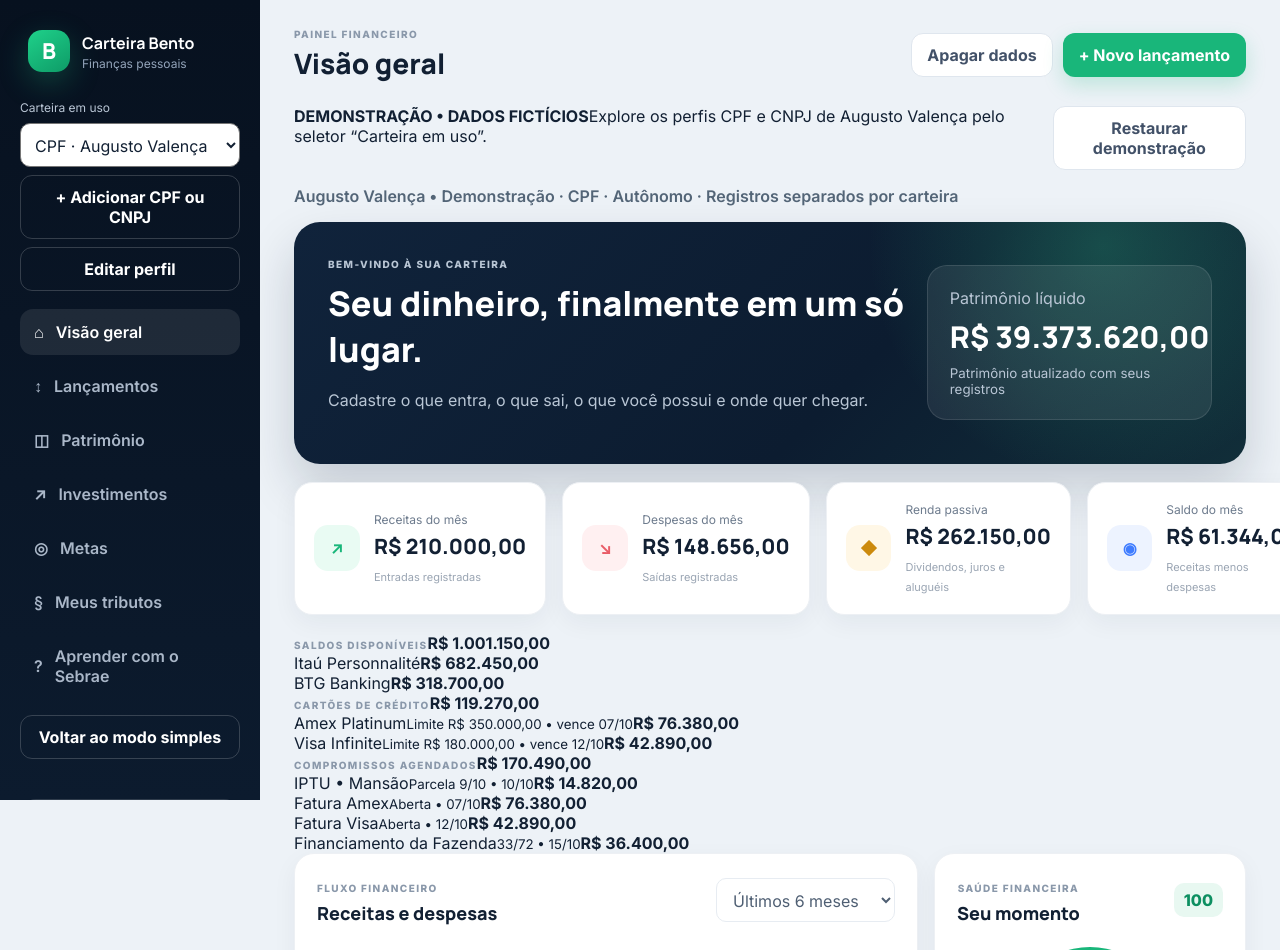
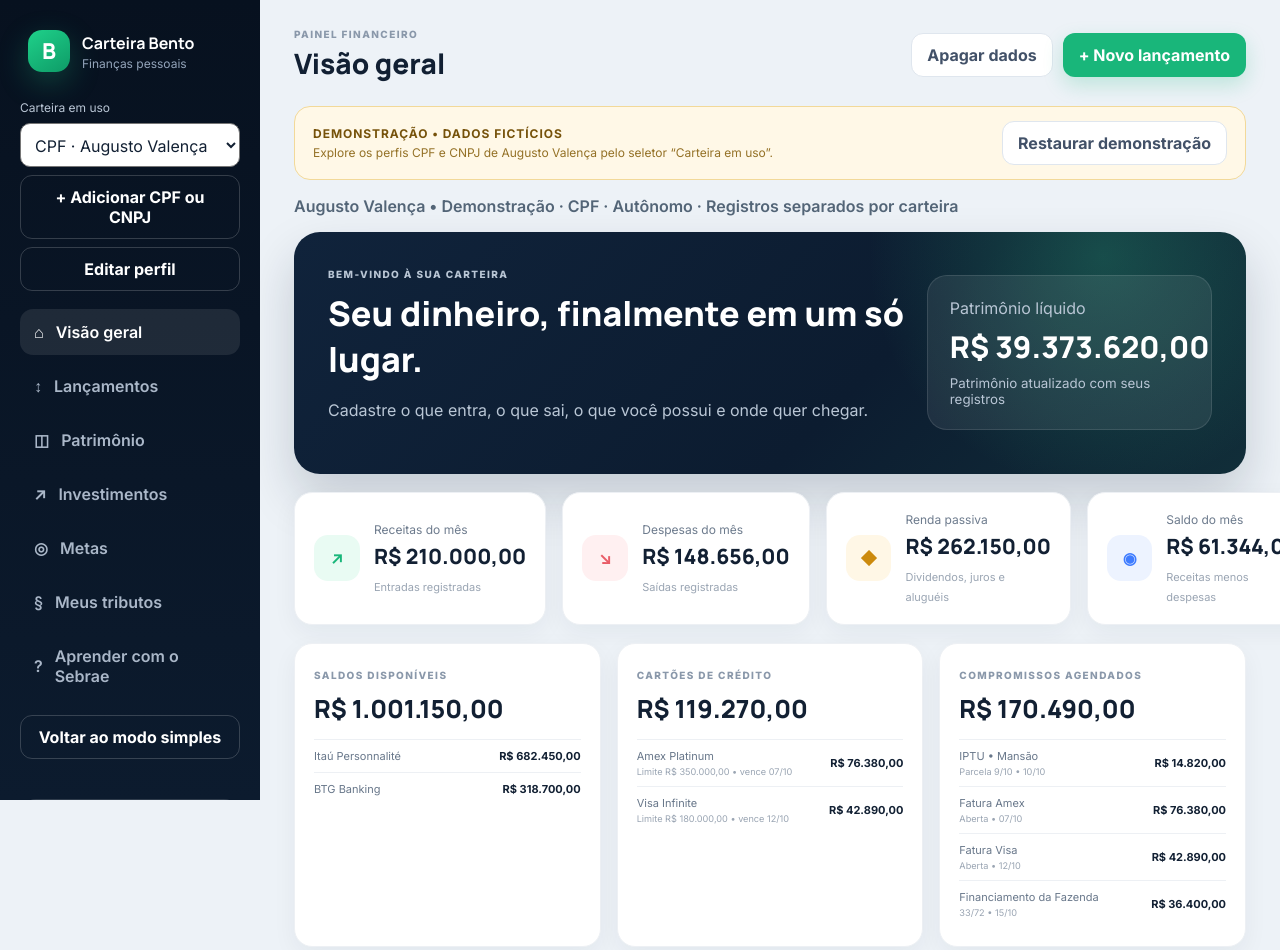
Before and after one commit to GuiBRA985/Bento-CPF-CNPJ, a plain HTML site: page index.html in a window 1280 px wide. Shown: the top 950 px of the page. Drawn offline with Linux system fonts and the light colour scheme.

Commit message:
Add files via upload

```diff
--- a/css/style.css
+++ b/css/style.css
@@ -55,5 +55,14 @@
   .benefit-strip{grid-template-columns:1fr}
 }
 
+.sidebar-card button.primary.full{background:var(--green);border-color:var(--green)}
+.demo-notice{display:none;align-items:center;justify-content:space-between;gap:18px;background:#fff8e7;border:1px solid #f2d999;border-radius:16px;padding:14px 18px;margin-bottom:16px;color:#76520a}
+.demo-notice strong,.demo-notice span{display:block}.demo-notice strong{font-size:12px;letter-spacing:.08em}.demo-notice span{font-size:12px;margin-top:4px;color:#947126}
+.demo-grid{display:grid;grid-template-columns:repeat(3,1fr);gap:16px;margin:0 0 18px}.demo-grid:empty{display:none}
+.demo-panel{background:#fff;border:1px solid #edf0f4;border-radius:18px;padding:19px;box-shadow:0 8px 24px rgba(29,45,67,.05)}.demo-panel>strong{display:block;font:800 25px Manrope;margin:8px 0 13px}
+.demo-line{display:flex;align-items:center;justify-content:space-between;gap:12px;padding:9px 0;border-top:1px solid #edf0f4;font-size:11px}.demo-line span{color:#68778a}.demo-line small{display:block;color:#9aa5b3;margin-top:3px}.demo-line b{white-space:nowrap}
+@media(max-width:1100px){.demo-grid{grid-template-columns:1fr}}
+@media(max-width:600px){.demo-notice{align-items:flex-start;flex-direction:column}.demo-notice button{width:100%}}
+
 
 [hidden]{display:none!important}.sidebar{overflow-y:auto}.profile-picker{margin-bottom:18px}.profile-picker label{display:block;font-size:12px;color:#b9c6d5;margin-bottom:8px}.profile-picker select{width:100%;padding:10px;border-radius:10px;background:#fff;color:#122033}.sidebar-card{margin-top:24px}.welcome-panel{margin-bottom:18px}.profile-summary{font-weight:600;color:#536577}.tax-routes{margin:18px 0}.panel p{line-height:1.6}.panel a{color:#0b7651;font-weight:600}.tax-routes .panel{overflow-wrap:anywhere}body.simple .hero-badge,body.simple .health-panel,body.simple .dashboard-grid>.panel:last-child,body.simple .metric-card:has(#passiveMetric){display:none}body.simple .metrics-grid{grid-template-columns:repeat(3,1fr)}body.simple .hero{padding:26px}#advancedBtn{margin:16px 0}#taxRecords{margin-top:18px}.profile-dialog{border:0;border-radius:20px;padding:24px;width:min(540px,calc(100% - 32px));max-height:90vh;overflow:auto}.profile-dialog::backdrop{background:#051019aa}.profile-dialog h2{margin-top:0}.profile-dialog input,.profile-dialog select{width:100%}.profile-dialog p{line-height:1.5}.profile-dialog .form-field{margin:14px 0}@media(max-width:600px){body.simple .metrics-grid{grid-template-columns:1fr}.sidebar{width:280px}.top-actions{justify-content:flex-start}.hero-badge{min-width:0}}
```
